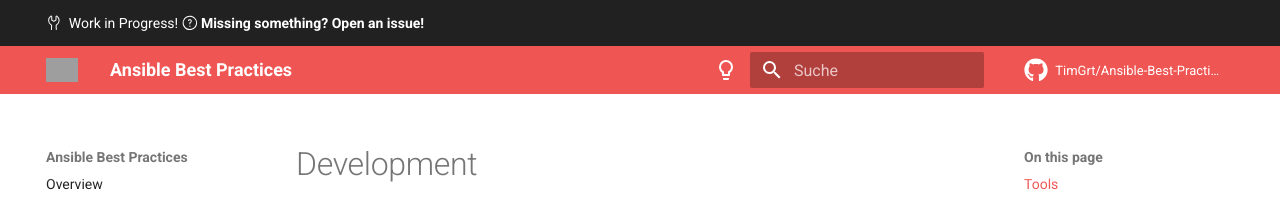
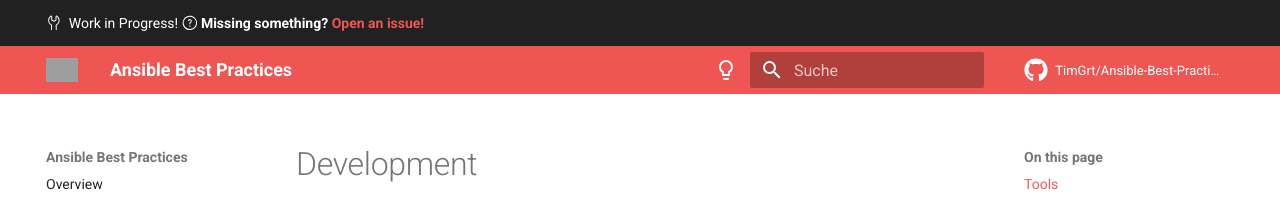
Before and after one commit to TimGrt/Ansible-Best-Practices, an MkDocs documentation site: the page built from docs/development/index.md, in a window 1280 px wide and 961 px high. Shown: the top 207 px of the window. Built offline with MkDocs 1.6.1 and Material for MkDocs 9.7.7, drawn with Linux system fonts in a browser that asks for light colours; comment, search, counter and statistics services are not loaded; grey boxes are pictures that could not be loaded.

Commit message:
Added link for issue opening in announcement banner.

```diff
--- a/docs/assets/overrides/main.html
+++ b/docs/assets/overrides/main.html
@@ -3,7 +3,7 @@
 {% block announce %}
   <!-- Add announcement here, including arbitrary HTML -->
   <!-- <span class="twemoji">{% include ".icons/octicons/comment-discussion-24.svg" %}</span> &nbsp;Anmerkungen und eure Best Practices sind gern gesehen! -->
-  <span class="twemoji">{% include ".icons/octicons/tools-24.svg" %}</span> &nbsp;Work in Progress! <span class="twemoji">{% include ".icons/octicons/question-24.svg" %}</span> <b>Missing something? Open an issue!</b>
+  <span class="twemoji">{% include ".icons/octicons/tools-24.svg" %}</span> &nbsp;Work in Progress! <span class="twemoji">{% include ".icons/octicons/question-24.svg" %}</span> <b>Missing something? <a href="https://github.com/TimGrt/Ansible-Best-Practices/issues/new">Open an issue!</a></b>
 {% endblock %}
 
 {% block content %}
```
